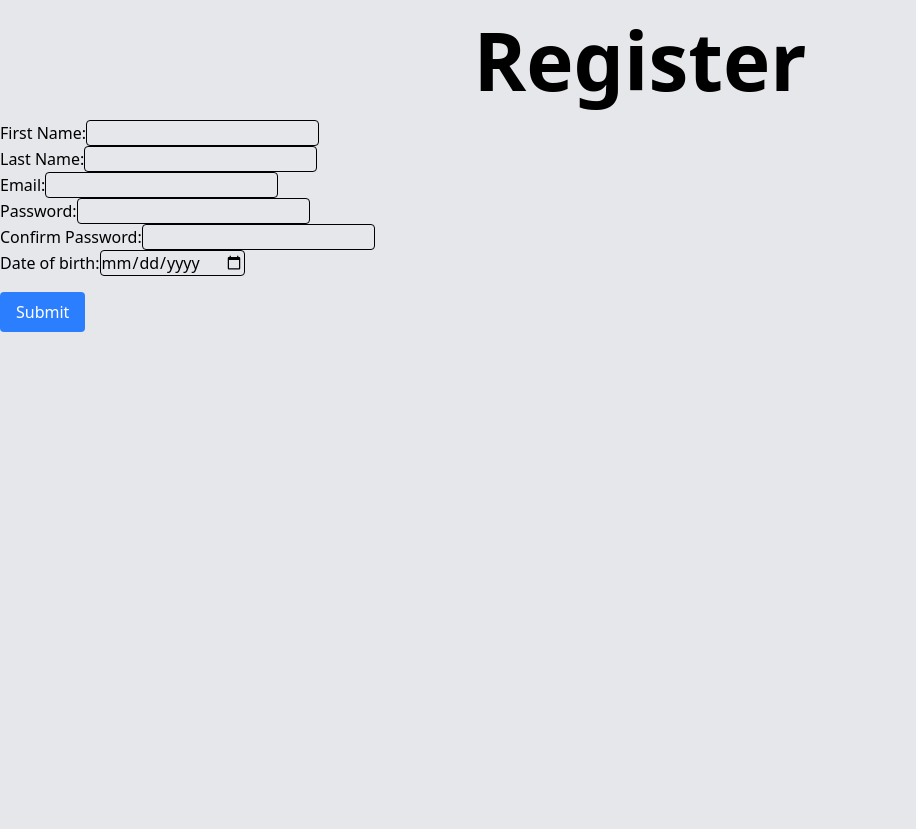
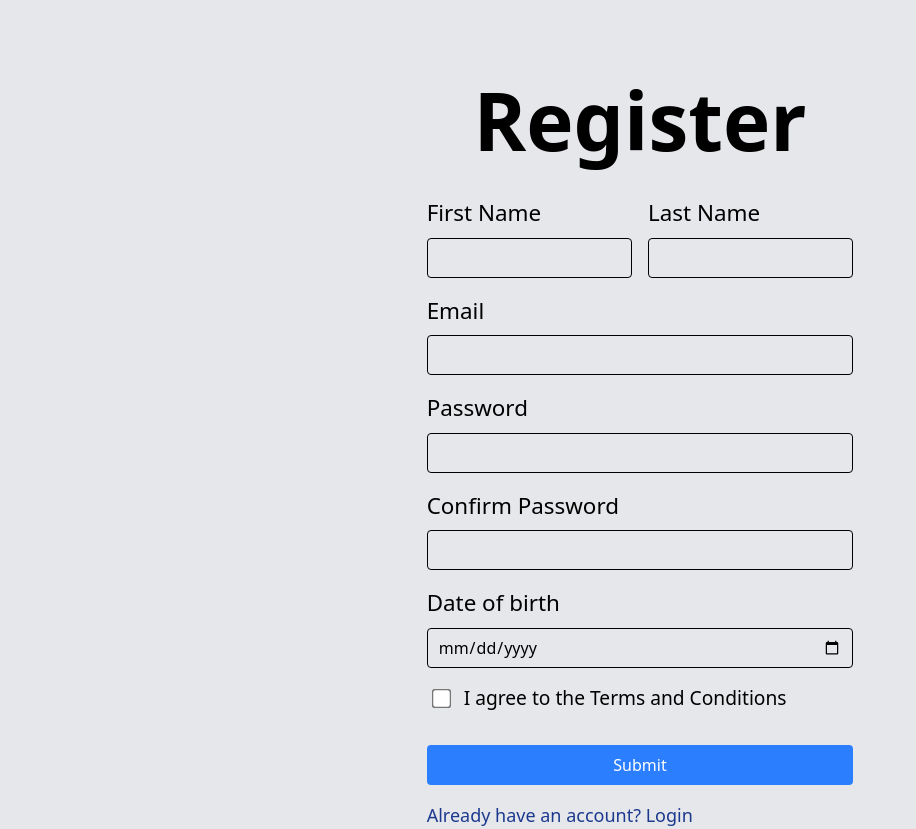
Before and after one commit to ValyMnDul/RiseBit, a Next.js app: page /register in a window 1280 px wide. Shown: the whole page, without its empty margins (0-916 px from the left). Before the commit the page ends 800 px from the top, so only its background shows below. Built offline with nearby package versions, Linux system fonts and the light colour scheme.

Commit message:
Register page

```diff
--- a/src/app/(auth)/login/page.tsx
+++ b/src/app/(auth)/login/page.tsx
@@ -2,8 +2,8 @@ import Link from "next/link"
 
 export default function login(){
     return(
-        <form className="flex flex-col gap-4 w-1/3 mx-auto mt-[100px]">
-            <p className="text-[80px] font-bold text-center">Login</p>
+        <form className="flex flex-col gap-y-4 w-1/3 mx-auto mt-[100px]">
+            <p className="text-[80px] font-bold text-center select-none">Login</p>
             <div className="flex flex-col gap-y-2">
                 <label className="text-[1.4rem]" htmlFor="email">Email</label>
                 <input type="email" id="email" name="email" className="border-1 rounded h-[40px] text-2xl pl-[10px] pr-[10px]"></input>
--- a/src/app/(auth)/register/page.tsx
+++ b/src/app/(auth)/register/page.tsx
@@ -1,34 +1,45 @@
+import Link from "next/link"
+
 export default function register(){
     return (
-        <form>
-            <p className="text-[80px] font-bold text-center">Register</p>
-            <div>
-                <div>
-                    <label htmlFor="firstName" >First Name:</label>
-                    <input name="firstName" id="firstName" type="text" className="border-1 rounded" ></input>
+        <form className="flex flex-col gap-4 w-1/3 mx-auto mt-[60px]">
+            <p className="text-[80px] font-bold text-center select-none">Register</p>
+            <div className="flex gap-x-4">
+                <div className="flex flex-col gap-y-2">
+                    <label className="text-[1.4rem]" htmlFor="firstName" >First Name</label>
+                    <input name="firstName" id="firstName" type="text" className="border-1 rounded h-[40px] text-2xl pl-[10px] pr-[10px] w-[100%]" ></input>
                 </div>
-                <div>
-                    <label htmlFor="lastName">Last Name:</label>
-                    <input name="lastName" id="lastName" type="text" className="border-1 rounded"></input>
+                <div className="flex flex-col gap-y-2">
+                    <label className="text-[1.4rem]" htmlFor="lastName">Last Name</label>
+                    <input className="border-1 rounded h-[40px] text-2xl pl-[10px] pr-[10px] w-[100%]" name="lastName" id="lastName" type="text"></input>
                 </div>
             </div>
-            <div>
-                <label htmlFor="email">Email:</label>
-                <input type="email" id="email" name="email" className="border-1 rounded"></input>
+            <div className="flex flex-col gap-y-2">
+                <label className="text-[1.4rem]" htmlFor="email">Email</label>
+                <input type="email" id="email" name="email" className="border-1 rounded h-[40px] pl-[10px] pr-[10px]"></input>
+            </div>
+            <div className="flex flex-col gap-y-2">
+                <label className="text-[1.4rem]" htmlFor="password">Password</label>
+                <input type="password" id="password" name="password" className="border-1 rounded h-[40px] pl-[10px] pr-[10px]"></input>
+            </div>
+            <div className="flex flex-col gap-y-2">
+                <label className="text-[1.4rem]" htmlFor="cPassword">Confirm Password</label>
+                <input type="password" id="cPassword" name="cPassword" className="border-1 rounded h-[40px] pl-[10px] pr-[10px]"></input>
+            </div>
+            <div className="flex flex-col gap-y-2">
+                <label className="text-[1.4rem]" htmlFor="birth">Date of birth</label>
+                <input type="date" id="birth" name="birth" className="border-1 rounded h-[40px] pl-[10px] pr-[10px]"></input>
             </div>
             <div>
-                <label htmlFor="password">Password:</label>
-                <input type="password" id="password" name="password" className="border-1 rounded"></input>
-            </div>
-            <div>
-                <label htmlFor="cPassword">Confirm Password:</label>
-                <input type="password" id="cPassword" name="cPassword" className="border-1 rounded"></input>
-            </div>
-            <div>
-                <label htmlFor="birth">Date of birth:</label>
-                <input type="date" id="birth" name="birth" className="border-1 rounded"></input>
+                <input type="checkbox" id="terms" name="terms" className="ml-2 scale-150"></input>
+                <label className="text-[1.2rem] ml-4" htmlFor="terms">I agree to the Terms and Conditions</label>
             </div>
             <button type="submit" className="bg-blue-500 text-white rounded px-4 py-2 mt-4">Submit</button>
+            <div>
+                <Link href="/login" className="text-blue-900 text-lg">Already have an account? Login</Link>
+
+            </div>
+
 
         </form>
     )
```
